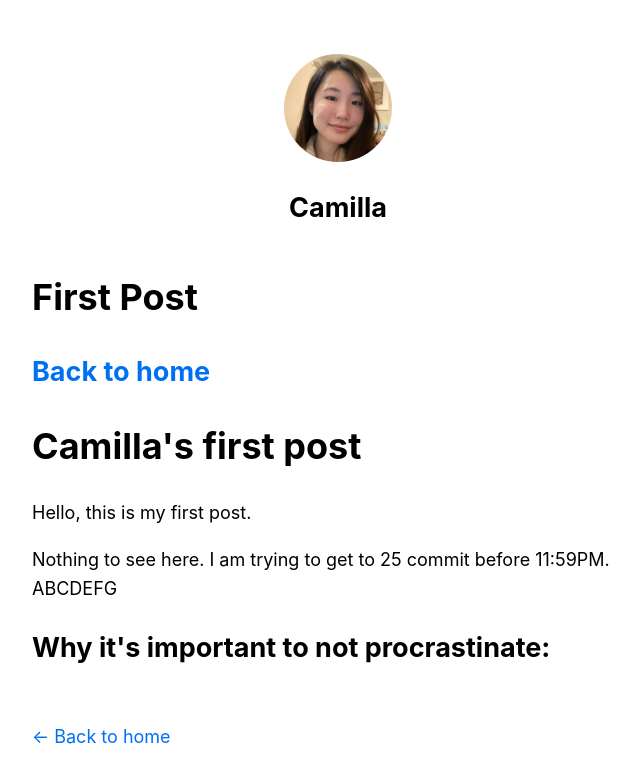
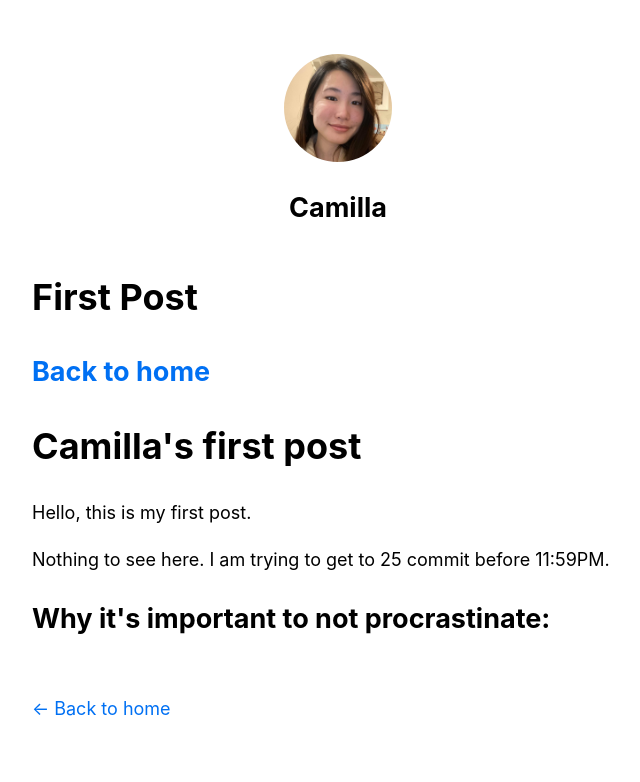
Before and after one commit to louisgv/art, a Next.js app: page /posts/first-post in a window 1280 px wide. Shown: the top 782 px of the page, without its empty margins (302-942 px from the left). Built offline with nearby package versions, Linux system fonts and the light colour scheme.

Commit message:
removed information in pargaraph

```diff
--- a/pages/posts/first-post.js
+++ b/pages/posts/first-post.js
@@ -20,7 +20,7 @@ export default function FirstPost() {
       </p>
       <p>
         Nothing to see here. I am trying to get to 25 commit before 11:59PM.
-        ABCDEFG
+
       </p>
       <h2>
         Why it's important to not procrastinate:
```
